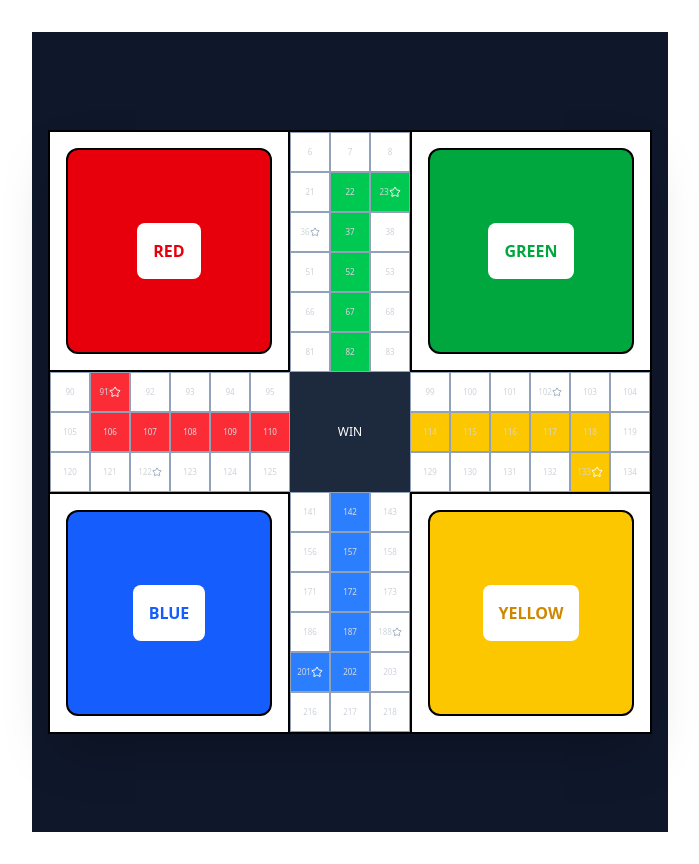
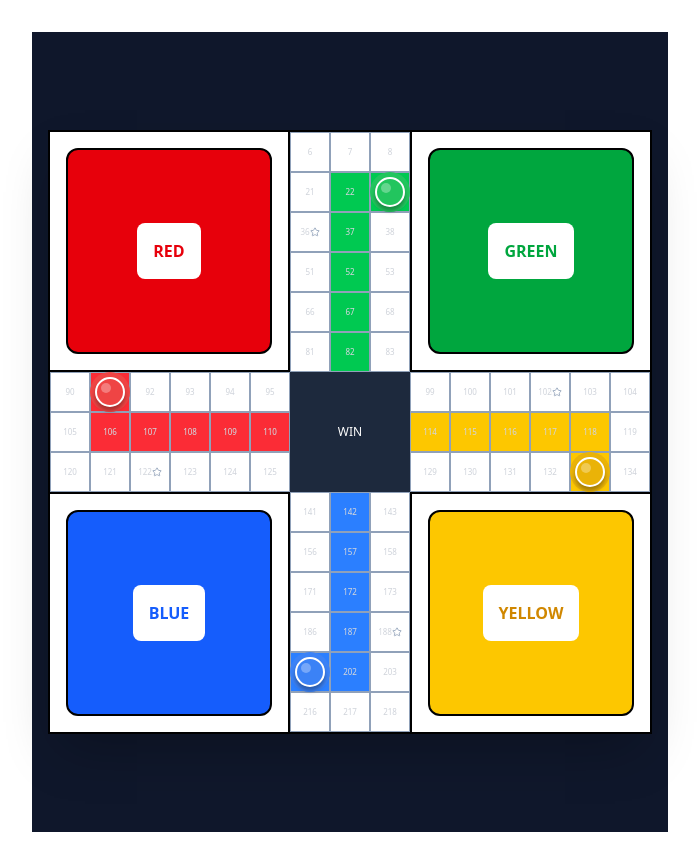
Before and after one commit to Souma061/Ludo, a React (Vite) app: page / in a window 1280 px wide. Shown: the whole page, without its empty margins (290-989 px from the left). Built offline with nearby package versions, Linux system fonts and the light colour scheme.

Commit message:
Add Token component and global path coordinates for game tokens

```diff
--- a/src/components/Board/BoardGrid.tsx
+++ b/src/components/Board/BoardGrid.tsx
@@ -1,5 +1,7 @@
 import { Star } from 'lucide-react';
+import { GLOBAL_PATH } from '../../constants/coordinates.ts';
 import { cn } from '../../utils/helpers.ts';
+import Token from './Token.tsx';
 const LudoBoard = () => {
   const getCellProps = (index: number) => {
     const row = Math.floor(index / 15);
@@ -17,22 +19,22 @@ const LudoBoard = () => {
     // --- 2. STARTING POINTS (Colored Safe Zones) ---
     // These are the entry points you identified:
 
-    // Red Start (Row 6, Col 1) - Index 91
+    // Red Start (Row 6, Col 1)
     if (row === 6 && col === 1) {
       className = "bg-red-500";
       content = <Star size={12} className="text-white" />;
     }
-    // Green Start (Row 1, Col 8) - Index 23 (You pointed this out!)
+    // Green Start (Row 1, Col 8)
     else if (row === 1 && col === 8) {
       className = "bg-green-500";
       content = <Star size={12} className="text-white" />;
     }
-    // Yellow Start (Row 8, Col 13) - Index 133 (You pointed this out!)
+    // Yellow Start (Row 8, Col 13)
     else if (row === 8 && col === 13) {
       className = "bg-yellow-400";
       content = <Star size={12} className="text-white" />;
     }
-    // Blue Start (Row 13, Col 6) - Index 201
+    // Blue Start (Row 13, Col 6)
     else if (row === 13 && col === 6) {
       className = "bg-blue-500";
       content = <Star size={12} className="text-white" />;
@@ -40,7 +42,7 @@ const LudoBoard = () => {
 
 
     // --- 3. GENERAL SAFE ZONES (White Tiles) ---
-    // These are the stars located 8 steps away from starts
+
     else if (
       (row === 2 && col === 6) ||  // Index 36  (Top Left)
       (row === 6 && col === 12) || // Index 102 (Top Right)
@@ -50,7 +52,7 @@ const LudoBoard = () => {
       content = <Star size={10} className="text-slate-400" />;
     }
 
-    // Optional: Add a subtle border to safe zones to make them pop
+
     if (content) {
       className += " border-2 border-slate-300";
     }
@@ -64,7 +66,7 @@ const LudoBoard = () => {
       <div className="relative bg-white border-2 border-black shadow-2xl">
 
         {/* This is the 15x15 Grid.
-           We use the custom 'grid-cols-15' and 'grid-rows-15' we added to tailwind.config
+        We use the custom 'grid-cols-15' and 'grid-rows-15' we added to tailwind.config
         */}
         <div
           className="grid grid-cols-15 grid-rows-15 w-[90vw] h-[90vw] max-w-[600px] max-h-[600px]"
@@ -91,8 +93,8 @@ const LudoBoard = () => {
         </div>
 
         {/* 2. The 4 Home Bases (Overlays)
-           We place these absolutely on top of the grid to cover the cells underneath.
-           Each base is 6x6 cells (40% width/height of the board).
+        We place these absolutely on top of the grid to cover the cells underneath.
+          Each base is 6x6 cells (40% width/height of the board).
         */}
 
         {/* RED BASE (Top Left) */}
@@ -102,6 +104,7 @@ const LudoBoard = () => {
               <span className="font-bold text-red-600">RED </span>
             </div>
           </div>
+
         </div>
 
         {/* GREEN BASE (Top Right) */}
@@ -111,6 +114,7 @@ const LudoBoard = () => {
               <span className="font-bold text-green-600">GREEN</span>
             </div>
           </div>
+
         </div>
 
         {/* BLUE BASE (Bottom Left) */}
@@ -120,6 +124,7 @@ const LudoBoard = () => {
               <span className="font-bold text-blue-600">BLUE</span>
             </div>
           </div>
+
         </div>
 
         {/* YELLOW BASE (Bottom Right) */}
@@ -129,7 +134,9 @@ const LudoBoard = () => {
               <span className="font-bold text-yellow-600">YELLOW</span>
             </div>
           </div>
+
         </div>
+
 
         {/* 3. The Center Victory Triangle
            Located in the exact middle (Row 7-9, Col 7-9)
@@ -141,6 +148,12 @@ const LudoBoard = () => {
           </div>
         </div>
 
+
+        <Token color="RED" position={GLOBAL_PATH[0]} />
+        <Token color="GREEN" position={GLOBAL_PATH[13]} /> {/* Index 13 is the Green Start */}
+        <Token color="YELLOW" position={GLOBAL_PATH[26]} />
+        <Token color="BLUE" position={GLOBAL_PATH[39]} />
+
       </div>
     </div>
   );
--- a/src/components/Board/Token.tsx
+++ b/src/components/Board/Token.tsx
@@ -1 +1,45 @@
 // The 'Goti' or playing piece for each player
+import React from 'react'
+import {motion} from 'framer-motion'
+import type  {Corrdinates} from '../../constants/coordinates.ts';
+
+
+
+interface TokenProps {
+  color: 'RED' | 'GREEN' | 'YELLOW' | 'BLUE';
+  position: Corrdinates;
+  onClick?: () => void;
+}
+
+
+const Token: React.FC<TokenProps> = ({color,position,onClick}) => {
+  const top = `${(position.r * 100) / 15}%`;
+  const left = `${(position.c * 100) / 15}%`;
+  const size = `${100 / 15}%`;
+
+  const colorMap = {
+    RED: "#ef4444",    // tailwind red-500
+    GREEN: "#22c55e",  // tailwind green-500
+    YELLOW: "#eab308", // tailwind yellow-500
+    BLUE: "#3b82f6"   // tailwind blue-500
+  };
+  return (
+    <motion.div
+    layout
+    initial={false}
+    animate={{ top, left }}
+    transition={{type:"spring",stiffness:300,damping:25}}
+    onClick={onClick}
+      className="absolute z-20 flex items-center justify-center cursor-pointer"
+      style={{ width: size, height: size, backgroundColor: colorMap[color], borderRadius: "50%" }}
+    >
+      <div
+        className="w-[75%] h-[75%] rounded-full shadow-[0_4px_4px_rgba(0,0,0,0.3)] border-2 border-white relative"
+        style={{ backgroundColor: colorMap[color] }}
+      >
+        <div className="absolute top-1 left-1 w-[40%] h-[40%] bg-white opacity-30 rounded-full" />
+      </div>
+    </motion.div>
+  )
+}
+export default Token
--- a/src/constants/coordinates.ts
+++ b/src/constants/coordinates.ts
@@ -1 +1,42 @@
 //🎯 Critical: The Arrays mapping steps to (x, y) coordinates on the board
+export interface Corrdinates {
+  r: number;
+  c: number;
+}
+
+export const GLOBAL_PATH: Corrdinates[] = [
+  //rED (bOTTOM LEFT TO TOP LEFT)
+  { r: 6, c: 1 }, { r: 6, c: 2 }, { r: 6, c: 3 }, { r: 6, c: 4 }, { r: 6, c: 5 }, // 0-4
+  { r: 5, c: 6 }, { r: 4, c: 6 }, { r: 3, c: 6 }, { r: 2, c: 6 }, { r: 1, c: 6 }, { r: 0, c: 6 }, // 5-10
+  { r: 0, c: 7 }, { r: 0, c: 8 },  // 11 - 12 (turning top corner)
+
+  //GREEN (TOP RIGHT TO BOTTOM RIGHT)
+  { r: 1, c: 8 }, { r: 2, c: 8 }, { r: 3, c: 8 }, { r: 4, c: 8 }, { r: 5, c: 8 }, // 13-17 (13 is Green Start)
+  { r: 6, c: 9 }, { r: 6, c: 10 }, { r: 6, c: 11 }, { r: 6, c: 12 }, { r: 6, c: 13 }, { r: 6, c: 14 }, // 18-23
+  { r: 7, c: 14 }, { r: 8, c: 14 }, // 24 - 25 (turning right corner)
+
+  // YELLOW (BOTTOM RIGHT TO BOTTOM LEFT)
+
+  { r: 8, c: 13 }, { r: 8, c: 12 }, { r: 8, c: 11 }, { r: 8, c: 10 }, { r: 8, c: 9 }, // 26-30 (26 is Yellow Start)
+  { r: 9, c: 8 }, { r: 10, c: 8 }, { r: 11, c: 8 }, { r: 12, c: 8 }, { r: 13, c: 8 }, { r: 14, c: 8 }, // 31-36
+  { r: 14, c: 7 }, { r: 14, c: 6 }, // 37 - 38 (turning bottom corner)
+
+  // BLUE (BOTTOM LEFT TO TOP LEFT)
+  { r: 13, c: 6 }, { r: 12, c: 6 }, { r: 11, c: 6 }, { r: 10, c: 6 }, { r: 9, c: 6 }, // 39-43 (39 is Blue Start)
+  { r: 8, c: 5 }, { r: 8, c: 4 }, { r: 8, c: 3 }, { r: 8, c: 2 }, { r: 8, c: 1 }, { r: 8, c: 0 }, // 44-49
+  { r: 7, c: 0 }, { r: 6, c: 0 } // 50 - 51 (turning left corner)
+];
+
+export const HOME_PATHS = {
+  RED: [{ r: 7, c: 1 }, { r: 7, c: 2 }, { r: 7, c: 3 }, { r: 7, c: 4 }, { r: 7, c: 5 }, { r: 7, c: 6 }],
+  GREEN: [{ r: 1, c: 7 }, { r: 2, c: 7 }, { r: 3, c: 7 }, { r: 4, c: 7 }, { r: 5, c: 7 }, { r: 6, c: 7 }],
+  YELLOW: [{ r: 7, c: 13 }, { r: 7, c: 12 }, { r: 7, c: 11 }, { r: 7, c: 10 }, { r: 7, c: 9 }, { r: 7, c: 8 }],
+  BLUE: [{ r: 13, c: 7 }, { r: 12, c: 7 }, { r: 11, c: 7 }, { r: 10, c: 7 }, { r: 9, c: 7 }, { r: 8, c: 7 }]
+};
+
+export const BASE_POSITIONS = {
+  RED: [{ r: 2, c: 2 }, { r: 2, c: 3 }, { r: 3, c: 2 }, { r: 3, c: 3 }],
+  GREEN: [{ r: 2, c: 11 }, { r: 2, c: 12 }, { r: 3, c: 11 }, { r: 3, c: 12 }],
+  YELLOW: [{ r: 11, c: 11 }, { r: 11, c: 12 }, { r: 12, c: 11 }, { r: 12, c: 12 }],
+  BLUE: [{ r: 11, c: 2 }, { r: 11, c: 3 }, { r: 12, c: 2 }, { r: 12, c: 3 }]
+};
```
